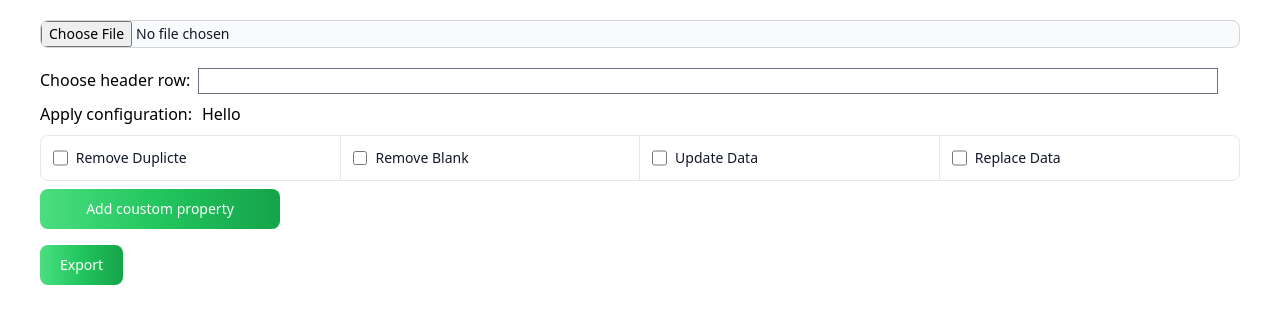
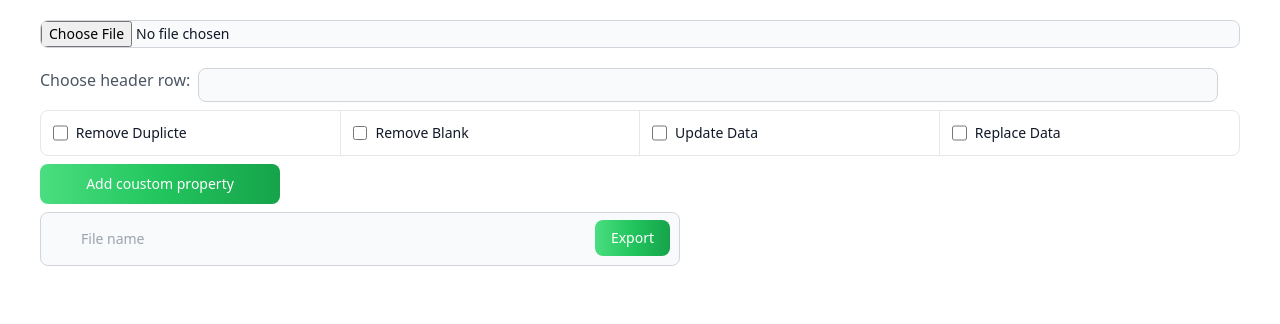
Before and after one commit to Mhdph/excel, a React (Create React App) app: page / in a window 1280 px wide. Shown: the top 324 px of the page. Built offline with nearby package versions, Linux system fonts and the light colour scheme.

Commit message:
remove duplicate  worked

```diff
--- a/src/components/Excel.tsx
+++ b/src/components/Excel.tsx
@@ -8,7 +8,7 @@ interface ExceProps {
 
 function Excel(props: ExceProps) {
   const fileRef = useRef<HTMLInputElement>(null);
-  const [blank, setBlank] = useState(true);
+  const [blank, setBlank] = useState(false);
 
   const radDataFromExcel = (data: any) => {
     const workBookData = read(data);
@@ -20,7 +20,7 @@ function Excel(props: ExceProps) {
 
       const jsonData = utils.sheet_to_json(workSheetData, {
         header: 1,
-        blankrows: blank,
+        blankrows: false,
       });
       mySheetData[sheetName] = jsonData;
     }
@@ -45,17 +45,21 @@ function Excel(props: ExceProps) {
         onChange={(event) => handleFile(event)}
       />
       <div className="flex mb-2">
-        <label className="mr-2">Choose header row:</label>
-        <input className="border border-gray-500 w-[85%]" type="text" />
+        <label className="mr-2 text-gray-600">Choose header row:</label>
+        <input
+          type="text"
+          id="small-input"
+          className="block p-2  text-gray-900 bg-gray-50 rounded-lg border border-gray-300 sm:text-xs focus:ring-blue-500 focus:border-blue-500 w-[85%]"
+        />
       </div>
-      <div className="flex mb-2 w-full">
-        <label className="mr-2">Apply configuration:</label>
+      {/* <div className="flex mb-2 w-full">
+        <label className="mr-2 text-gray-600">Apply configuration:</label>
         <option onChange={props.fetchTasks} value="Hello">
           <select name="Hello" id="">
             Hello
           </select>
         </option>
-      </div>
+      </div> */}
       <ul className="items-center w-full text-sm font-medium text-gray-900 bg-white rounded-lg border border-gray-200 sm:flex ">
         <li className="w-full border-b border-gray-200 sm:border-b-0 sm:border-r ">
           <div className="flex items-center pl-3">
--- a/src/components/Home.tsx
+++ b/src/components/Home.tsx
@@ -7,8 +7,8 @@ function Home() {
   const [sheetData, setSheetData] = useState<any>(null);
   const [sheet, setSheet] = useState<any>(null);
   const [sheetNames, setSheetNames] = useState<any>("");
-  const [sheetName, setSheetName] = useState<string>("mySheetData");
-  const [row, setrow] = useState<any[][]>([]);
+  const [sheetName, setSheetName] = useState<string>("mySheetData.xlsx");
+  const [row, setrow] = useState<any>([]);
   const [show, setshow] = useState<Boolean>(false);
 
   //open modal
@@ -23,11 +23,20 @@ function Home() {
   };
 
   const uniqueFile = () => {
-    _.uniq(sheetData[sheet]);
+    console.log(sheetData);
+
+    for (let index = 0; index < sheetData[sheet].length; index++) {
+      const oneRow = sheetData[sheet][index];
+      const uniqurow = _.uniq(oneRow);
+
+      sheetData[sheet][index] = uniqurow;
+    }
+    setSheetData(sheetData);
   };
 
   // Add Row
   const addTask = async () => {
+    setshow(!show);
     const res = await fetch("http://localhost:5000/row", {
       method: "POST",
       headers: {
@@ -35,8 +44,10 @@ function Home() {
       },
     });
     setrow(await res.json());
-    const ws = utils.aoa_to_sheet([["Header 1", "Header 2"]]);
-    utils.sheet_add_aoa(ws, setrow, { origin: -1 });
+
+    // const data = [mahdi];
+    // const ws = utils.aoa_to_sheet([["Header 1", "Header 2"]]);
+    // utils.sheet_add_aoa(ws, data, { origin: -1 });
   };
 
   const handlefileUploaded = (e: any) => {
@@ -48,6 +59,7 @@ function Home() {
       setSheetNames(null);
     }
     setSheetData(e);
+    console.log(e);
   };
 
   const handleSheetChange = (e: React.ChangeEvent<HTMLInputElement>) => {
@@ -55,10 +67,11 @@ function Home() {
   };
 
   const handleOnExport = () => {
-    const wb = utils.book_new();
-    const ws = utils.aoa_to_sheet(sheetData);
-    utils.book_append_sheet(wb, ws, "mysheet");
-    writeFile(wb, sheetName);
+    const wb = utils.book_new(); // book
+    const ws = utils.aoa_to_sheet(sheetData[sheet]); // sheet
+
+    utils.book_append_sheet(wb, ws, "sheetnew"); //
+    writeFile(wb, sheetName + ".xlsx");
   };
 
   return (
@@ -122,30 +135,61 @@ function Home() {
         </button>
 
         {show ? (
-          <>
-            <input type="text" />
-            <label htmlFor=""></label>
-            <input type="text" />
-            <label htmlFor=""></label>
-            <button onClick={addTask}></button>
-          </>
+          <div className="w-1/4 ml-10 bg-white shadow-xl relative left-80 p-4 rounded">
+            <div className="mb-6">
+              <label
+                htmlFor="small-input"
+                className="block mb-2 text-sm font-medium text-gray-900 "
+              >
+                Small input
+              </label>
+              <input
+                type="text"
+                id="small-input"
+                className="block p-2 w-full text-gray-900 bg-gray-50 rounded-lg border border-gray-300 sm:text-xs focus:ring-blue-500 focus:border-blue-500 "
+              />
+            </div>
+            <div className="mb-6">
+              <label
+                htmlFor="small-input"
+                className="block mb-2 text-sm font-medium text-gray-900 "
+              >
+                Small input
+              </label>
+              <input
+                type="text"
+                id="small-input"
+                className="block p-2 w-full text-gray-900 bg-gray-50 rounded-lg border border-gray-300 sm:text-xs focus:ring-blue-500 focus:border-blue-500 "
+              />
+            </div>
+            <button
+              onClick={addTask}
+              className="bg-blue-500 hover:bg-blue-700 text-white font-bold py-2 px-4 rounded-full"
+            >
+              Add Task
+            </button>
+          </div>
         ) : (
           ""
         )}
 
-        <div className="flex ml-10">
+        <div className="relative ml-10 w-1/2">
+          <input
+            onChange={(e: React.ChangeEvent<HTMLInputElement>) =>
+              setSheetName(e.target.value)
+            }
+            type="search"
+            id="search"
+            className="block p-4 pl-10 w-full text-sm text-gray-900 bg-gray-50 rounded-lg border border-gray-300 focus:ring-blue-500 focus:border-blue-500 "
+            placeholder="File name"
+          />
           <button
             onClick={handleOnExport}
-            type="button"
-            className="text-white my-2 bg-gradient-to-r from-green-400 via-green-500 to-green-600 hover:bg-gradient-to-br focus:ring-4 focus:outline-none focus:ring-green-300 dark:focus:ring-green-800 font-medium rounded-lg text-sm px-5 py-2.5 text-center mr-2 mb-2 "
+            type="submit"
+            className="text-white z-10 absolute right-2.5 bottom-2.5 bg-gradient-to-r from-green-400 via-green-500 to-green-600 focus:ring-4 focus:outline-none focus:ring-blue-300 font-medium rounded-lg text-sm px-4 py-2 "
           >
             Export
           </button>
-          <input
-            className="w-[85%]"
-            type="text"
-            onChange={(e: any) => e.target.value(setSheetName)}
-          />
         </div>
       </div>
     </div>
```
